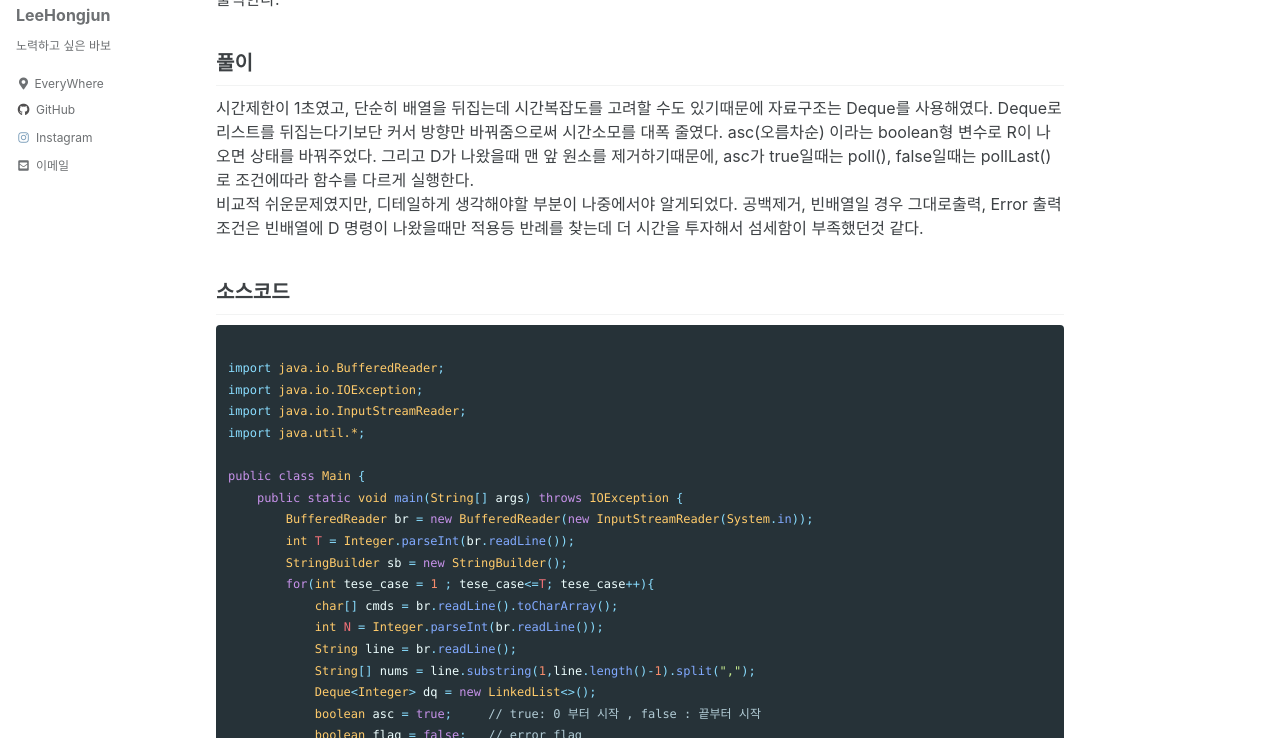
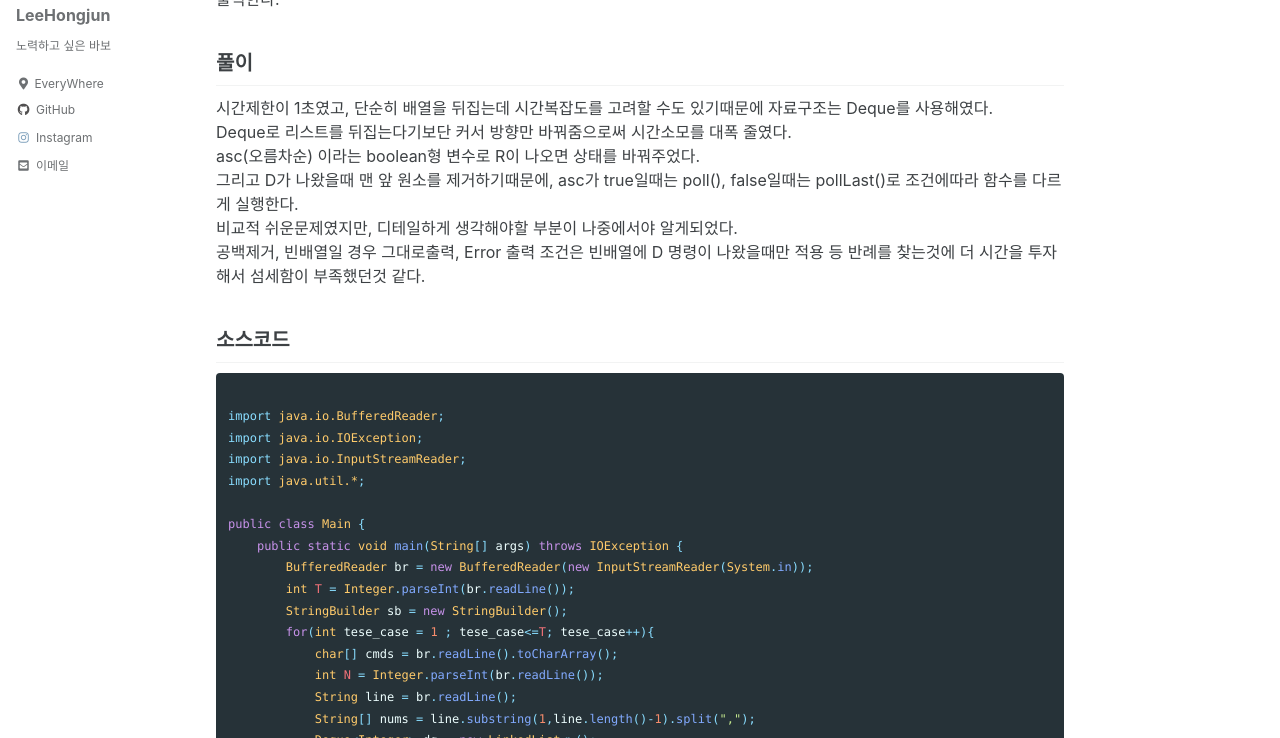
Before and after one commit to hongjunland/hongjunland.github.io, a Jekyll site: the page built from _posts/boj/2021-11-03-3055.md, in a window 1280 px wide and 900 px high, scrolled down 865 px, cut to the strip 162-900 px from the top of the window. Built offline with Jekyll 4.4.1, drawn with Linux system fonts in a browser that asks for light colours; cached includes are drawn as plain includes; some of the changed text lies outside the part shown.

Commit message:
update post style

````diff
--- a/_posts/boj/2021-11-03-3055.md
+++ b/_posts/boj/2021-11-03-3055.md
@@ -44,14 +44,15 @@ tags:
 각 테스트 케이스에 대해서, 입력으로 주어진 정수 배열에 함수를 수행한 결과를 출력한다. 만약, 에러가 발생한 경우에는 error를 출력한다.
 
 ## 풀이
-시간제한이 1초였고, 단순히 배열을 뒤집는데 시간복잡도를 고려할 수도 있기때문에 자료구조는 Deque를 사용해였다.
-Deque로 리스트를 뒤집는다기보단 커서 방향만 바꿔줌으로써 시간소모를 대폭 줄였다.
-asc(오름차순) 이라는 boolean형 변수로 R이 나오면 상태를 바꿔주었다.
-그리고 D가 나왔을때 맨 앞 원소를 제거하기때문에, asc가 true일때는 poll(), false일때는 pollLast()로 조건에따라 함수를 다르게 실행한다.
-<br>
-비교적 쉬운문제였지만, 디테일하게 생각해야할 부분이 나중에서야 알게되었다. 공백제거, 빈배열일 경우 그대로출력, Error 출력 조건은 빈배열에 D 명령이 나왔을때만 적용등 반례를 찾는데 더 시간을 투자해서 섬세함이 부족했던것 같다.
+시간제한이 1초였고, 단순히 배열을 뒤집는데 시간복잡도를 고려할 수도 있기때문에 자료구조는 Deque를 사용해였다.<br>
+Deque로 리스트를 뒤집는다기보단 커서 방향만 바꿔줌으로써 시간소모를 대폭 줄였다.<br>
+asc(오름차순) 이라는 boolean형 변수로 R이 나오면 상태를 바꿔주었다.<br>
+그리고 D가 나왔을때 맨 앞 원소를 제거하기때문에, asc가 true일때는 poll(), false일때는 pollLast()로 조건에따라 함수를 다르게 실행한다.<br>
+비교적 쉬운문제였지만, 디테일하게 생각해야할 부분이 나중에서야 알게되었다.<br>
+공백제거, 빈배열일 경우 그대로출력, Error 출력 조건은 빈배열에 D 명령이 나왔을때만 적용 등 반례를 찾는것에 더 시간을 투자해서 섬세함이 부족했던것 같다.
 
 ## 소스코드
+
 ```java
 
 import java.io.BufferedReader;
````
Also changed, not shown: _posts/boj/2021-10-26-9489.md (+3 -0 lines), _posts/boj/2021-10-27-2225.md (+3 -0 lines).
